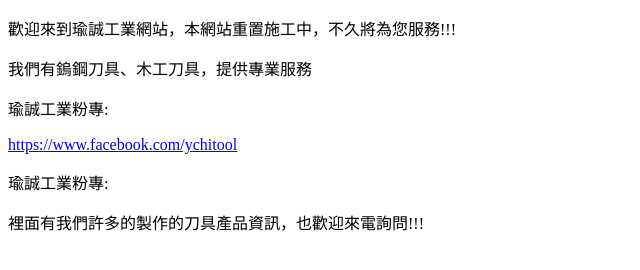
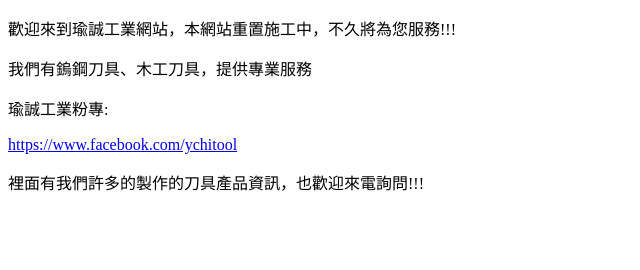
Before and after one commit to robertychi/ychitool, a plain HTML site: page index.html in a window 1280 px wide. Shown: the whole page, without its empty margins (0-640 px from the left). Drawn offline with Linux system fonts and the light colour scheme.

Commit message:
修改中

```diff
--- a/index.html
+++ b/index.html
@@ -14,7 +14,6 @@
         >https://www.facebook.com/ychitool</a
       >
     </p>
-    <p>瑜誠工業粉專:</p>
     <p>裡面有我們許多的製作的刀具產品資訊，也歡迎來電詢問!!!</p>
   </body>
 </html>
```
